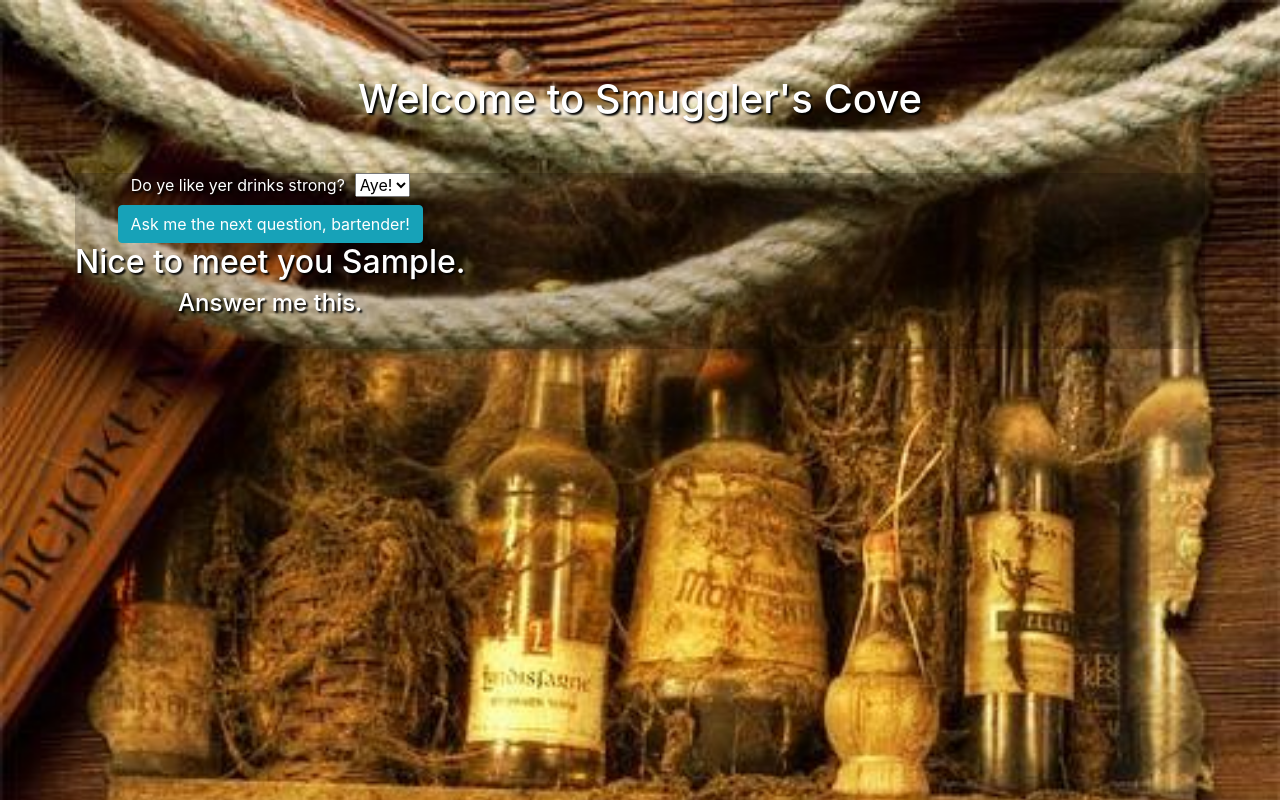
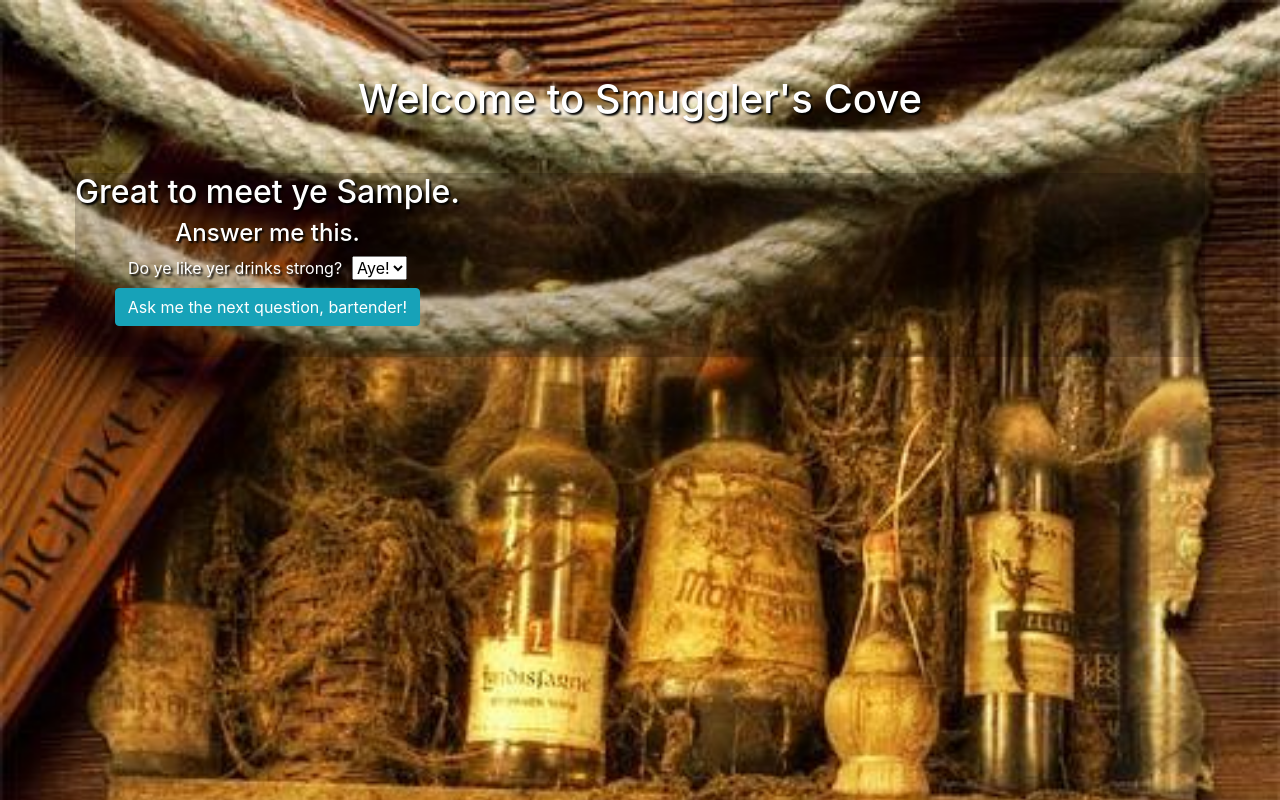
Before and after one commit to patrickford/pirateBartender, a plain HTML site: page index.html in a window 1280 px wide. Both pictures are taken after typing "Sample" into the empty fields and a click on the button "I'd like to order a drink". Drawn offline with nearby package versions, Linux system fonts and the light colour scheme.

Commit message:
functional header for questions

```diff
--- a/bartender.js
+++ b/bartender.js
@@ -53,18 +53,20 @@ $(document).ready(function() {
 
   //function for worker to make an introduction
   Worker.prototype.whoIs = function () {
-    var introduction = "<h3>People call me " + this.name + ". I'll be your bartender tonight.</h3>";
+    var introduction = "<h3>People call me " + this.name + ". I'll be ye bartender t'night.</h3>";
     $("#intro").append(introduction);
   };
 
   //function for testing if customer is a regular
   Worker.prototype.greetCustomer = function (customerName) {
     if (this.customers[customerName]) {
-      var greeting = "<h2>" + customerName + " welcome back!</h2><h3>Here is your " + this.customers[customerName].drink + ".</h3><br><h5>" +
+      var greeting = "<h2>" + customerName + " welcome back matey!</h2><h3>Here is your " + this.customers[customerName].drink + ".</h3><br><h5>" +
         this.customers[customerName].ingredients.join(", ") + "</h5>";
       $("#results").append(greeting);
     }
     else {
+      var sayHi = "<h2>Great to meet ye " + customerName + ".</h2><h4>Answer me this.</h4>"
+      $("#sayHi").append(sayHi);
       Esme.displayQuestion();
     }
   };
@@ -96,6 +98,7 @@ $(document).ready(function() {
       $("#preferences").append(displayQuest, answer, nextQuestionbtn);
     }
     else {
+      $("#sayHi").empty();
       var orderSubmit = "<button type='submit' class='btn btn-danger' id='orderSubmit'>Let's take a gander at yer drink!</button>";
       $("#orderOptions").append(orderSubmit);
     }
@@ -179,9 +182,6 @@ $(document).ready(function() {
     var customerName = $("#name").val();
     Esme.greetCustomer(customerName);
     guest = new Customer(customerName);
-    var sayHi = "<h2>Nice to meet you " + customerName +
-      ".</h2><h4>Answer me this.</h4>"
-    $("#preferences").append(sayHi);
     //reset input field
     $("#custName")[0].reset();
     $("#intro").hide();
--- a/index.html
+++ b/index.html
@@ -20,6 +20,7 @@
       <div class="container" id="pirateBar">
         <div class="row">
           <form id="orderOptions">
+            <div id="sayHi"></div>
             <div id="preferences" class="form-group"></div><!--form-group-->
           </form><!--orderOptions form-->
         </div><!--row-->
```
